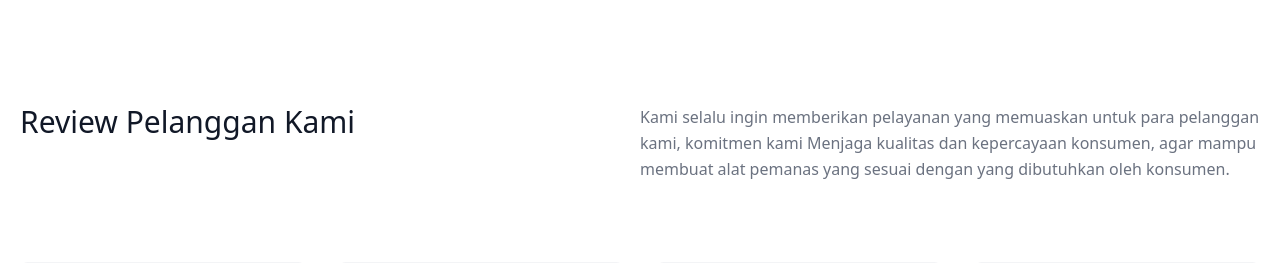
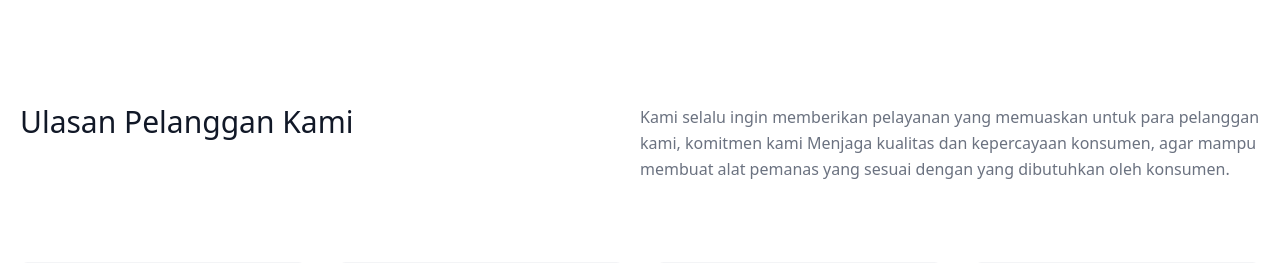
Before and after one commit to LaDavidMichael/BiantoFactory, a PHP site: page / in a window 1280 px wide. Shown: the part 1379-1642 px from the top of the page. Run offline with PHP 8.4, Linux system fonts and the light colour scheme; data comes from the database, SQL or seed files in the repository.

Commit message:
Text Fixing

```diff
--- a/content.php
+++ b/content.php
@@ -4,7 +4,7 @@
     <div class="container px-5 py-24 mx-auto">
         <div class="flex flex-wrap w-full mb-20">
             <div class="lg:w-1/2 w-full mb-6 lg:mb-0">
-                <h1 class="sm:text-3xl text-2xl font-medium title-font mb-2 text-gray-900">Review Pelanggan Kami</h1>
+                <h1 class="sm:text-3xl text-2xl font-medium title-font mb-2 text-gray-900">Ulasan Pelanggan Kami</h1>
                 <div class="h-1 w-20 bg-teal-500 rounded"></div>
             </div>
             <p class="lg:w-1/2 w-full leading-relaxed text-gray-500">Kami selalu ingin memberikan pelayanan yang memuaskan untuk para pelanggan kami, komitmen kami Menjaga kualitas dan kepercayaan konsumen, agar mampu membuat alat pemanas yang sesuai dengan yang dibutuhkan oleh konsumen.</p>
```
